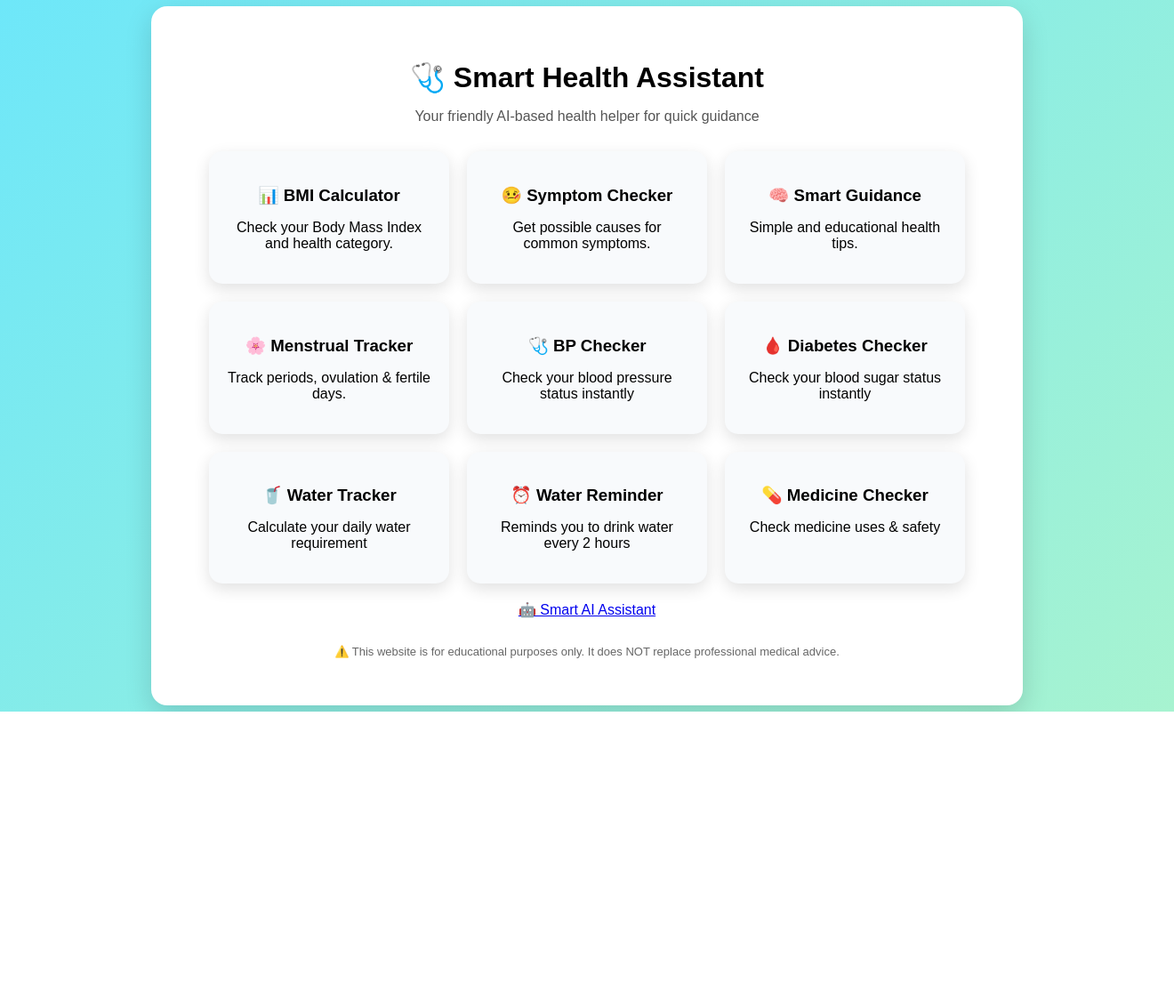
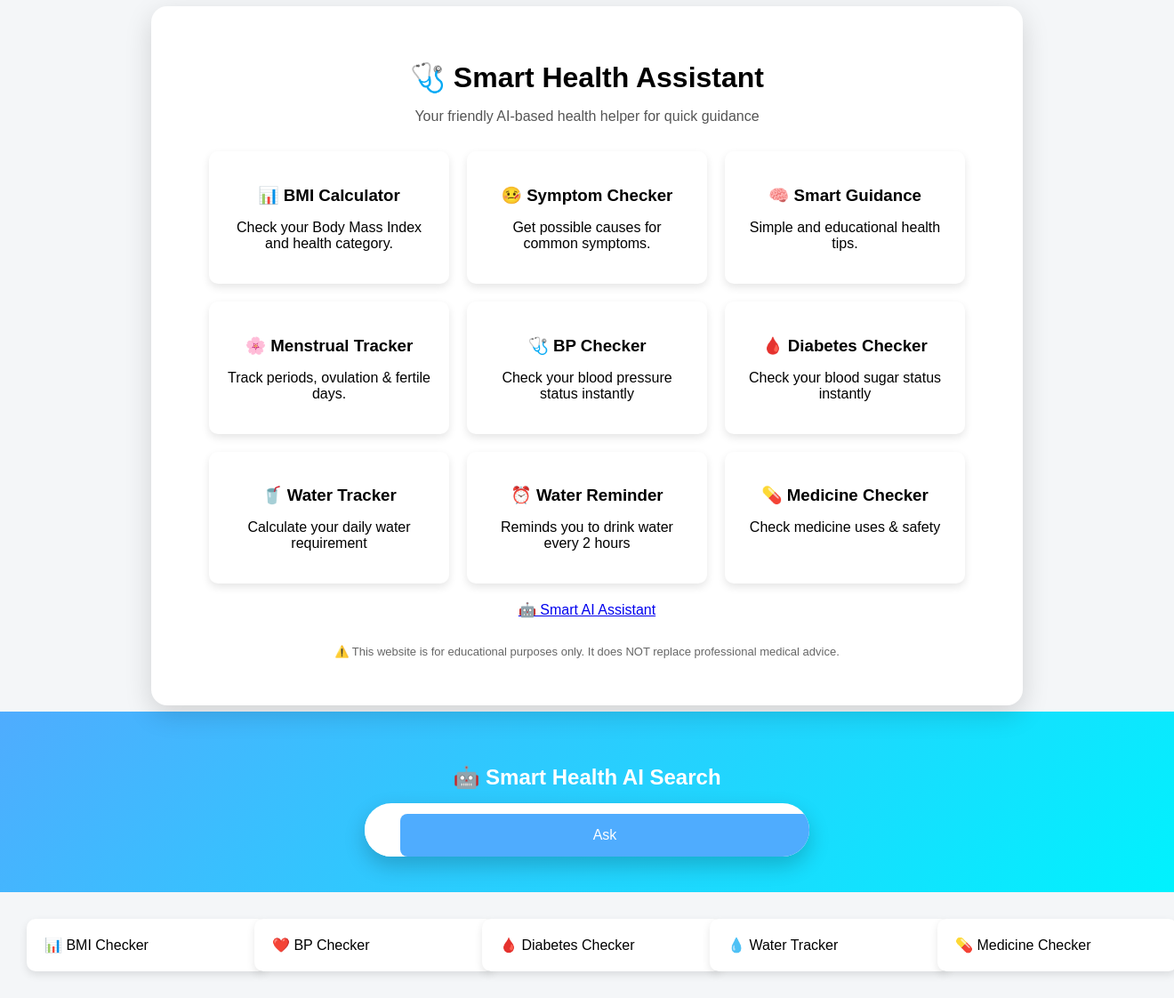
Before and after one commit to sanaayisha659-netizen/smart-health-assistant, a Flask app: page / in a window 1320 px wide. Shown: the whole page at 89% size. Before the commit the page ends 800 px from the top, so only its background shows below. Run offline with Flask 3, Linux system fonts and the light colour scheme.

Commit message:
Update index.html

```diff
--- a/templates/index.html
+++ b/templates/index.html
@@ -72,3 +72,106 @@
 
 </body>
 </html>
+<!DOCTYPE html>
+<html lang="en">
+<head>
+    <meta charset="UTF-8">
+    <title>Smart Health Assistant</title>
+
+    <style>
+        body {
+            font-family: Arial, sans-serif;
+            background: #f4f6f8;
+            margin: 0;
+            padding: 0;
+        }
+
+        /* AI SEARCH HIGHLIGHT */
+        .ai-search-container {
+            background: linear-gradient(135deg, #4facfe, #00f2fe);
+            padding: 40px 20px;
+            text-align: center;
+        }
+
+        .ai-search-container h2 {
+            color: white;
+            margin-bottom: 15px;
+        }
+
+        .ai-search-box {
+            width: 100%;
+            max-width: 500px;
+            margin: auto;
+            display: flex;
+            background: white;
+            border-radius: 30px;
+            overflow: hidden;
+            box-shadow: 0 10px 25px rgba(0,0,0,0.2);
+        }
+
+        .ai-search-box input {
+            flex: 1;
+            border: none;
+            padding: 15px 20px;
+            font-size: 16px;
+            outline: none;
+        }
+
+        .ai-search-box button {
+            background: #4facfe;
+            color: white;
+            border: none;
+            padding: 0 25px;
+            cursor: pointer;
+            font-size: 16px;
+        }
+
+        .ai-search-box button:hover {
+            background: #3b8edc;
+        }
+
+        /* NORMAL CARDS */
+        .cards {
+            padding: 30px;
+            display: grid;
+            grid-template-columns: repeat(auto-fit, minmax(220px, 1fr));
+            gap: 20px;
+        }
+
+        .card {
+            background: white;
+            padding: 20px;
+            border-radius: 10px;
+            text-decoration: none;
+            color: black;
+            box-shadow: 0 4px 10px rgba(0,0,0,0.1);
+        }
+
+        .card:hover {
+            transform: translateY(-4px);
+        }
+    </style>
+</head>
+<body>
+
+<!-- 🔥 AI SEARCH BOT (HIGHLIGHTED) -->
+<div class="ai-search-container">
+    <h2>🤖 Smart Health AI Search</h2>
+
+    <form action="/ai" method="POST" class="ai-search-box">
+        <input type="text" name="query" placeholder="Ask about BMI, symptoms, medicines..." required>
+        <button type="submit">Ask</button>
+    </form>
+</div>
+
+<!-- NORMAL FEATURES -->
+<div class="cards">
+    <a href="/bmi" class="card">📊 BMI Checker</a>
+    <a href="/bp" class="card">❤️ BP Checker</a>
+    <a href="/diabetes" class="card">🩸 Diabetes Checker</a>
+    <a href="/water" class="card">💧 Water Tracker</a>
+    <a href="/medicine" class="card">💊 Medicine Checker</a>
+</div>
+
+</body>
+</html>
```
